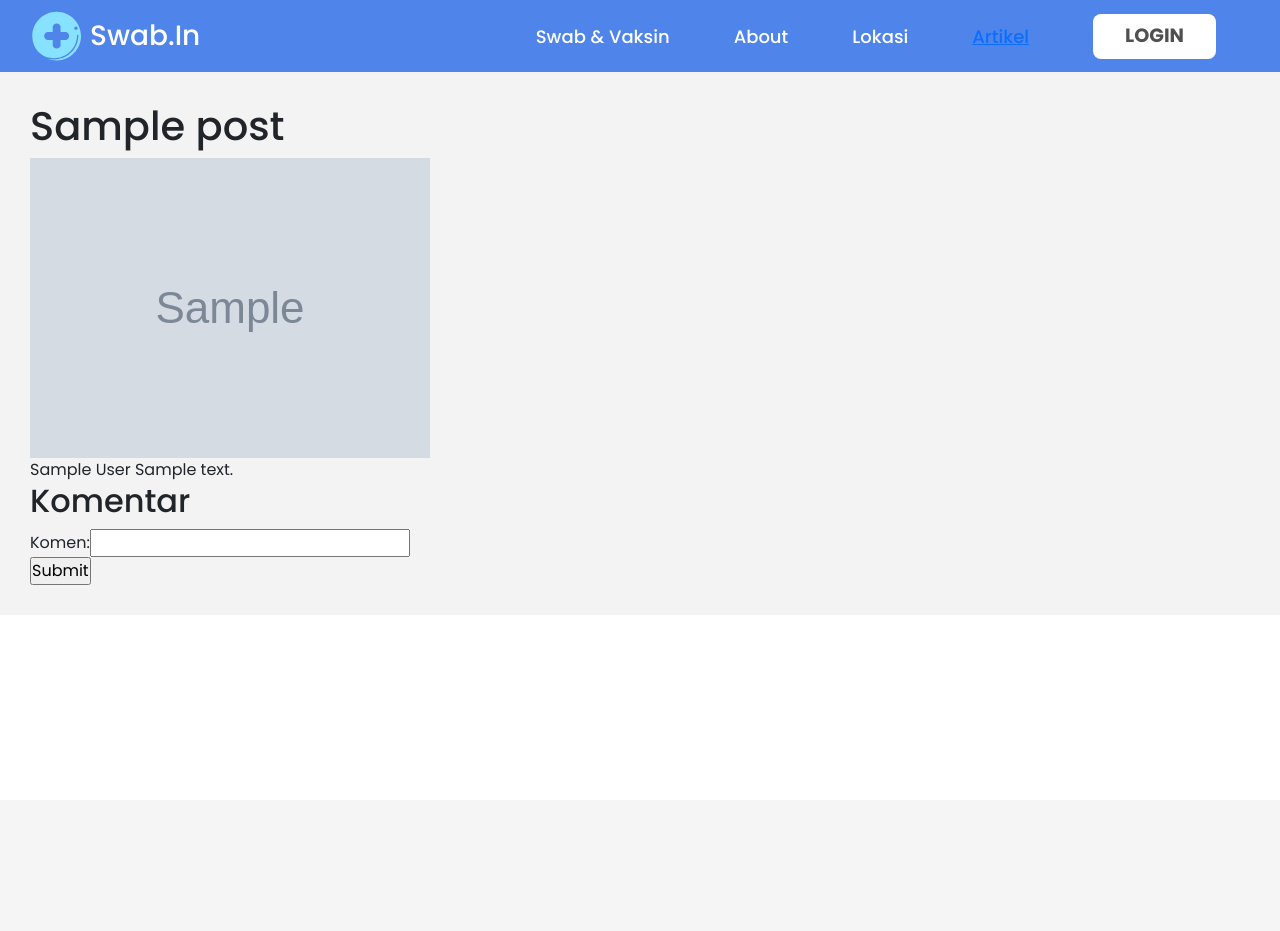
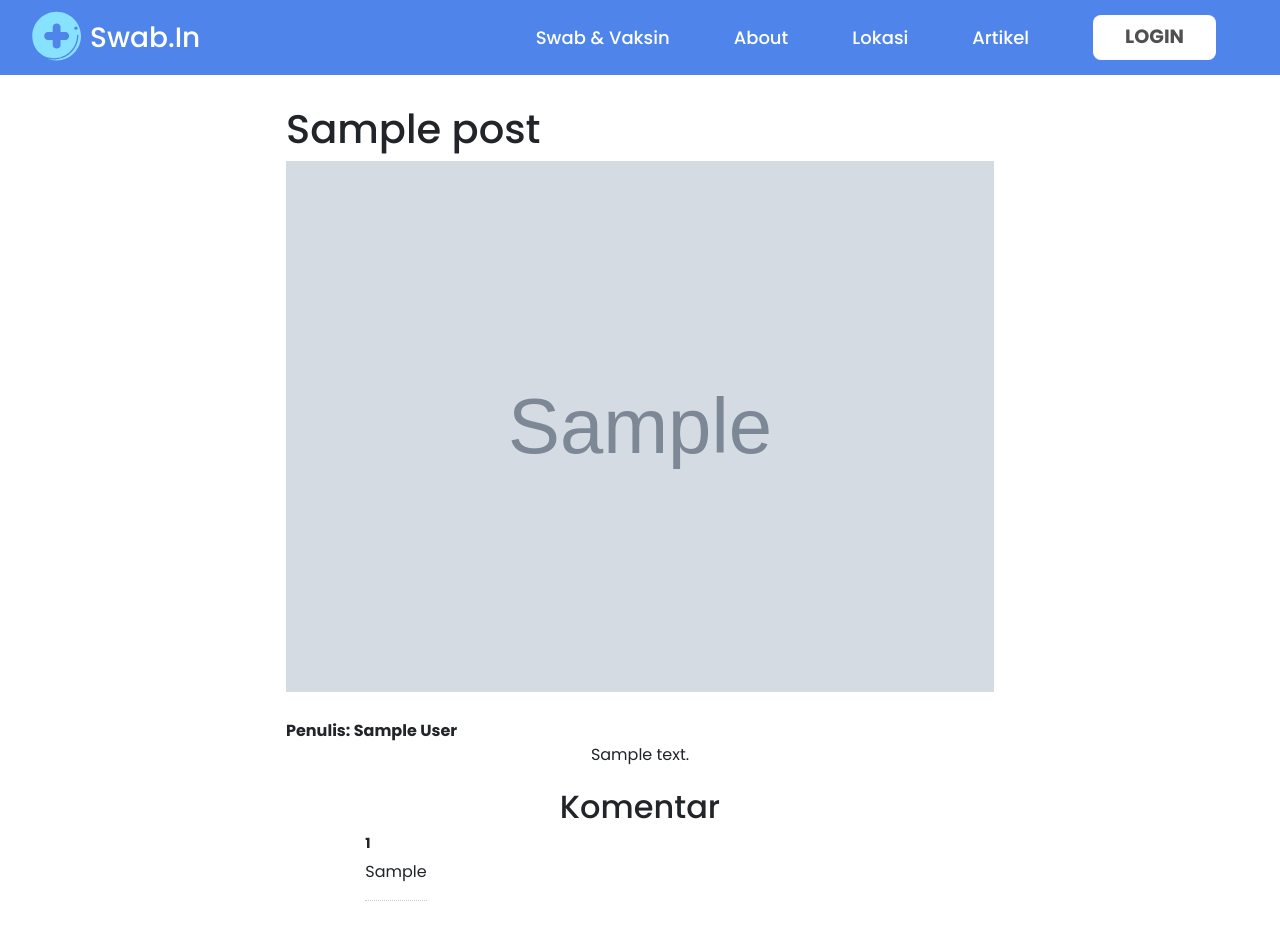
Before and after one commit to Swab-In/swab.in, a Django app: a page that uses templates/navbar.html in a window 1280 px wide. Before the commit the page ends 585 px from the top, so only its background shows below. Run offline with Django 3.2, Linux system fonts and the light colour scheme; tables that the repository leaves empty hold one stand-in row (values such as "Sample post"); grey boxes marked "Sample" are stand-in pictures.

Commit message:
add get_comment.js

```diff
--- a/artikel/forms.py
+++ b/artikel/forms.py
@@ -4,4 +4,4 @@ from django import forms
 class CommentForm(forms.ModelForm):
     class Meta:
         model = Komentar
-        fields = ["komen"]
+        fields = ['komen']
--- a/artikel/models.py
+++ b/artikel/models.py
@@ -1,5 +1,6 @@
 from django.db import models
 from django.contrib.auth.models import User
+from django.conf import settings
 
 # Create your models here.
 
@@ -11,5 +12,5 @@ class Post(models.Model):
 
 class Komentar(models.Model):
     post_id = models.ForeignKey(Post, on_delete=models.CASCADE)
-    komen = models.CharField(max_length=140)
-    user_id = models.ForeignKey(User, on_delete=models.CASCADE)
+    komen = models.TextField()
+    user_id = models.ForeignKey(settings.AUTH_USER_MODEL, on_delete=models.CASCADE)
--- a/artikel/static/base_artikel.css
+++ b/artikel/static/base_artikel.css
@@ -4,7 +4,95 @@
     box-sizing: border-box;
 }
 
+body {
+    background-color: rgb(224, 224, 224);
+}
+
 .artikel {
     padding: 30px;
-    background-color: rgb(243, 243, 243);
+    background-color: white;
 }
+
+img {
+    flex-direction: column;
+    justify-content: center;
+    padding-bottom: 3px;
+}
+
+#id_komen{
+    padding: 5px;
+    width: 60% !important;
+    resize: none;
+    border: 2px solid rgb(0, 0, 0);
+    border-radius: 4px;
+    max-height: 65px;
+    padding-top: 10px;
+}
+
+h2 {
+    padding-top: 5px;
+}
+
+.box, .btn1, h2, .isi_artikel{
+    display: flex;
+    flex-direction: column;
+    align-items: center;
+}
+
+.btn1 {
+    padding-top: 5px;
+}
+
+.isi_artikel{
+    width: 100%;
+    font-size: medium;
+    display: flex;
+    flex-direction: column;
+    align-items: center;
+}
+
+.container, .container1, .judul {
+    max-width: 60%;
+}
+
+.container {
+    flex-direction: column;
+}
+
+.list_komentar{
+    display: flex;
+    flex-direction: column;
+    align-items: center;
+    max-width: 60%;
+}
+
+.user_name{
+    font-size:14px;
+    font-weight: bold;
+}
+.comments-list .media{
+    border-bottom: 1px dotted #ccc;
+    width: 100%;
+    display: flex;
+    flex-direction: column;
+}
+
+.comments {
+    width: 60%;
+    display: flex;
+    justify-content: center;
+    align-items: center;
+    flex-direction: column;
+}
+
+.comments-list {
+    width: 100%;
+}
+
+.card {
+    padding-bottom: 3px;
+}
+
+.media-body{
+    width: 100%;
+}
--- a/artikel/templates/base_artikel.html
+++ b/artikel/templates/base_artikel.html
@@ -7,27 +7,61 @@
 <link rel="stylesheet" href="{% static 'base_artikel.css' %}">
 
 <div class="artikel">
+    <div class="d-flex justify-content-center container">
+        <h1> {{ artikel_detail.judul }} </h1>
+    </div>
 
-    <h1> {{ artikel_detail.judul }} </h1>
-    <img src= {{ artikel_detail.foto }} class="img-fluid" alt="Responsive image"> <br/>
+    <div class="foto">
+        <div class="d-flex justify-content-center container">
+            <img src= {{ artikel_detail.foto }} class="img-fluid" alt="Responsive image"> <br/>
+            <b> Penulis: {{ artikel_detail.author }} </b>
+        </div>
+    </div>
 
-    {{ artikel_detail.author }}
-    {{ artikel_detail.isi }}
+
+    <div class="isi_artikel" style="text-align: justify;">
+        <div class="container1">
+            {{ artikel_detail.isi | linebreaks}}
+        </div>
+    </div>
 
     <h2>Komentar</h2>
-
-    {% for i in komentar %}
-
-    {% endfor %}
+    <div class="comments">
+        <div class="list_komentar">
+            <div class="container">
+                <div class="row">
+                    <div class="col-md-8">
+                        <!-- comment -->
+                    </div>
+                </div>
+            </div>
+        </div>
+    </div>
 
     <form action="" method="POST">
         {% csrf_token %}
 
-        {{form}}
-        <div class="btn1">
-            <input type="submit" value="Submit">
+        <div class="container3" id="ngumpet">
+
+            <div class="box">
+                {{form.komen}}
+            </div>
+
+            <div class="btn1">
+                <input type="submit" value="Submit">
+            </div>
+
         </div>
     </form>
 
 </div>
 {% endblock content %}
+
+{% block js %}
+<script src="{% static 'js/get_comment.js' %}"></script>
+
+{% if not user.is_authenticated %}
+<script src="{% static 'js/auth.js' %}"></script>
+{% endif %}
+
+{% endblock js %}
--- a/artikel/templates/index.html
+++ b/artikel/templates/index.html
@@ -31,3 +31,9 @@ Artikel
     </div>
 
   {% endblock content %}
+
+{% block js %}
+
+<!-- <script src="{% static 'js/artikel.js' %}"></script> -->
+
+{% endblock js %}
--- a/artikel/urls.py
+++ b/artikel/urls.py
@@ -1,8 +1,8 @@
 from django.urls import path
-from .views import *
+from .views import HomeView, ArticleDetail, json
 
 urlpatterns = [
-    # path('', HomeView.as_view, name='index'),
     path('/', HomeView.as_view() , name='index'),
-    path('<int:pk>', ArticleDetail.as_view(), name='detailArtikel' )
+    path('<int:pk>', ArticleDetail.as_view(), name='detailArtikel'),
+    path('/json', json , name='json'),
 ]
--- a/artikel/views.py
+++ b/artikel/views.py
@@ -4,6 +4,8 @@ from .forms import CommentForm
 from django.http import HttpResponseRedirect
 from django.views.generic import ListView, DetailView
 from django.views.generic.edit import FormMixin
+from django.core import serializers
+from django.http.response import HttpResponse
 
 class HomeView(ListView):
     model = Post
@@ -40,3 +42,9 @@ class ArticleDetail(FormMixin, DetailView):
         print(komen)
         komen.save()
         return super(ArticleDetail, self).form_valid(form)
+
+# json
+def json(request):
+    data = serializers.serialize('json', Komentar.objects.all())
+    print(data)
+    return HttpResponse(data, content_type="application/json")
--- /dev/null
+++ b/static/js/auth.js
@@ -0,0 +1,3 @@
+$(document).ready(function () {
+    $('#ngumpet').css('display', 'none');
+});
--- /dev/null
+++ b/static/js/get_comment.js
@@ -0,0 +1,29 @@
+$(function () {
+
+    var view = $('.list_komentar');
+    // view.empty();
+
+    $.ajax({
+        type: 'GET',
+        url: '/artikel/json',
+        success: function (data) {
+
+           //grep id from last character url
+            var $id = $(location).attr('href').substr(-1);
+
+            console.log("dataadalah:"+ data)
+
+            for (let i = 0; i < data.length; i++) {
+                console.log("MASUK SINII DONGG")
+
+                console.log(data[i])
+
+                if(data[i].fields.post_id === Number($id)){
+                    console.log("yey dh masuk")
+
+                    view.append( '<div class="comments-list"><div class="media"><div class="media-body"><h4 class="media-heading user_name">' + data[i].fields.user_id +'</h4> <p>' + data[i].fields.komen + ' </p></div></div></div>');
+                }
+            }
+        }
+    });
+});
--- a/static/styles/navbar.css
+++ b/static/styles/navbar.css
@@ -2,7 +2,7 @@ body {
   font-family: "Poppins", sans-serif;
 }
 nav {
-  background: #4f85eb;
+  background: #4f85eb !important;
   box-shadow: 0px 4px 4px rgba(0, 0, 0, 0.25);
   padding: 0.7rem;
   padding-left: 2rem;
@@ -41,3 +41,7 @@ nav h3 {
 .opt:hover{
     color: #032260;
 }
+
+/* nav div, nav img, nav h3{
+  background: #4f85eb !important;
+} */
--- a/templates/navbar.html
+++ b/templates/navbar.html
@@ -16,8 +16,8 @@
             <div class="opt">
                 Lokasi
             </div>
-            <div class="opt">
-                <a href="artikel"> Artikel </a>
+            <div class="opt" id="artikel">
+                Artikel
             </div>
             <div class="login-btn">
                 LOGIN
@@ -26,3 +26,7 @@
     </div>
 
 </nav>
+
+{% block js %}
+
+{% endblock js %}
```
Also changed, not shown: static/js/artikel.js (added, +8 -0 lines), artikel/migrations/0008_alter_komentar_komen.py (added), artikel/migrations/0009_alter_komentar_user_id.py (added), artikel/migrations/0010_alter_komentar_user_id.py (added).
